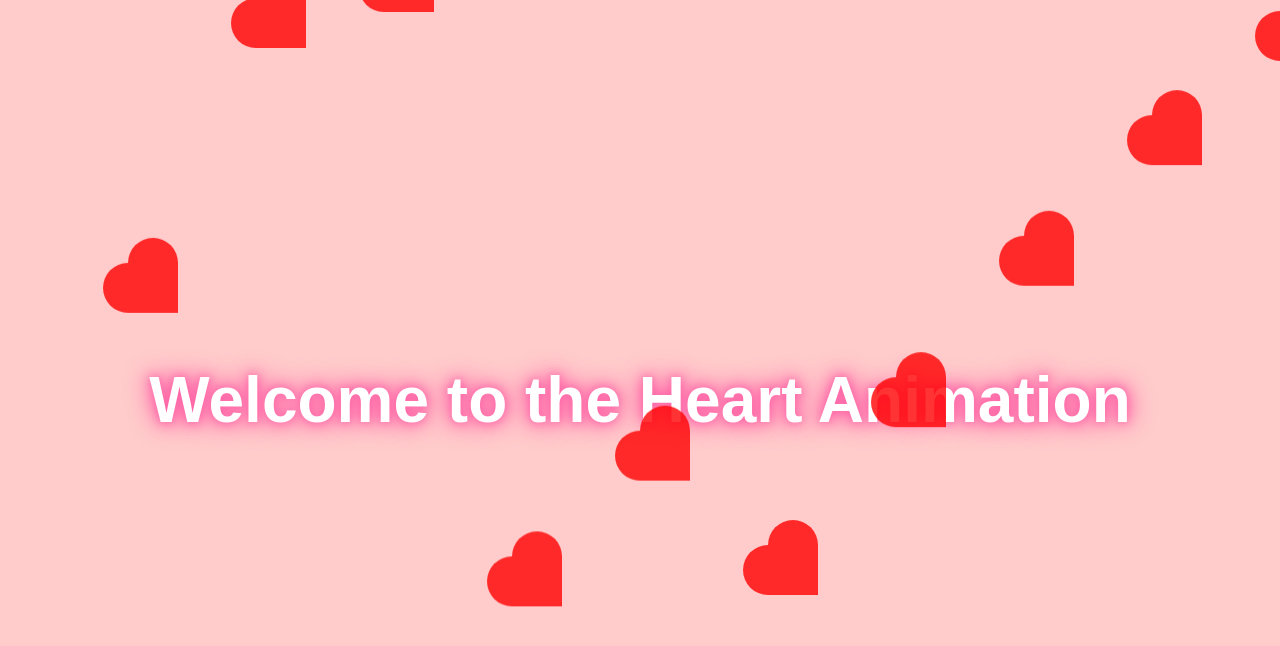
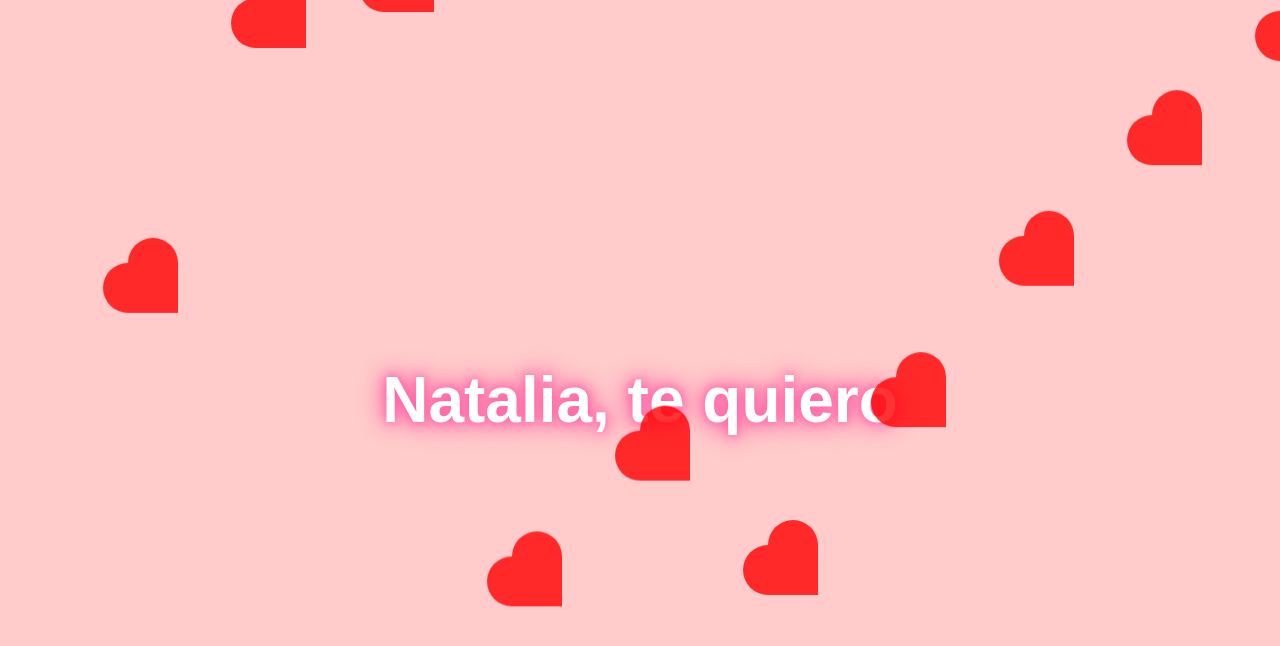
Before and after one commit to rayan-ctr/natalia, a plain HTML site: page index.html in a window 1280 px wide. Drawn offline with Linux system fonts and the light colour scheme.

Commit message:
Add files via upload

```diff
--- a/index.html
+++ b/index.html
@@ -8,7 +8,7 @@
 </head>
 <body>
     <div class="message">
-        <h1>Welcome to the Heart Animation</h1>
+        <h1>Natalia, te quiero</h1>
     </div>
     <div class="hearts">
         <div class="heart"></div>
```
